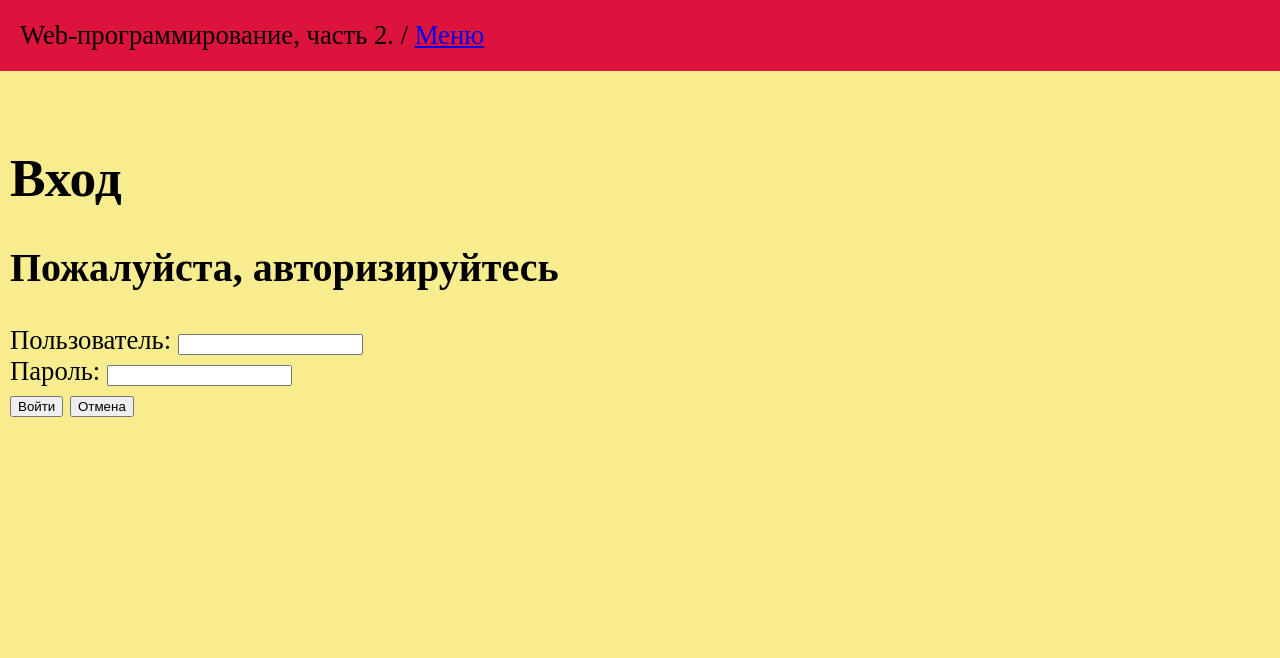
After one commit to AlinaPivovarova/web-programming-labs-2, a Python web app: template templates/login.html in a window 1280 px wide. The commit adds this page. Shown: the top 658 px of the page. Run offline with Jinja, Linux system fonts and the light colour scheme; the template is opened without the code that fills it, so the values that code supplies are empty.

Commit message:
Промежуточный этап

```diff
--- a/templates/lab4.html
+++ b/templates/lab4.html
@@ -7,7 +7,7 @@
     <div>Тема лабораторной - Формы (POST). Список сделанных страниц:</div>
     <ol>
         <li>
-            <a href="">***</a>
+            <a href="/lab4/login">Авторизация</a>
         </li>
     </ol>
     {% endblock %}
--- /dev/null
+++ b/templates/login.html
@@ -0,0 +1,23 @@
+{% extends "base.html" %}
+
+{% block lab %}Лабораторная работа 4{% endblock %}
+
+{% block main %}
+    <h1>Вход</h1>
+    <h2>Пожалуйста, авторизируйтесь</h2>
+    <div>{{ error }}</div>
+    <form method="post">
+        <div>
+            <label for="username">Пользователь:</label>
+            <input type="text" id="username" name="username">
+        </div>
+        <div>
+            <label for="password">Пароль:</label>
+            <input type="password" id="password" name="password">
+        </div>
+        <div>
+            <button type="submit">Войти</button>
+            <button type="reset">Отмена</button>
+        </div>
+    </from>
+    {% endblock %}
```
Also changed, not shown: templates/uspeh.html (added, +11 -0 lines).
